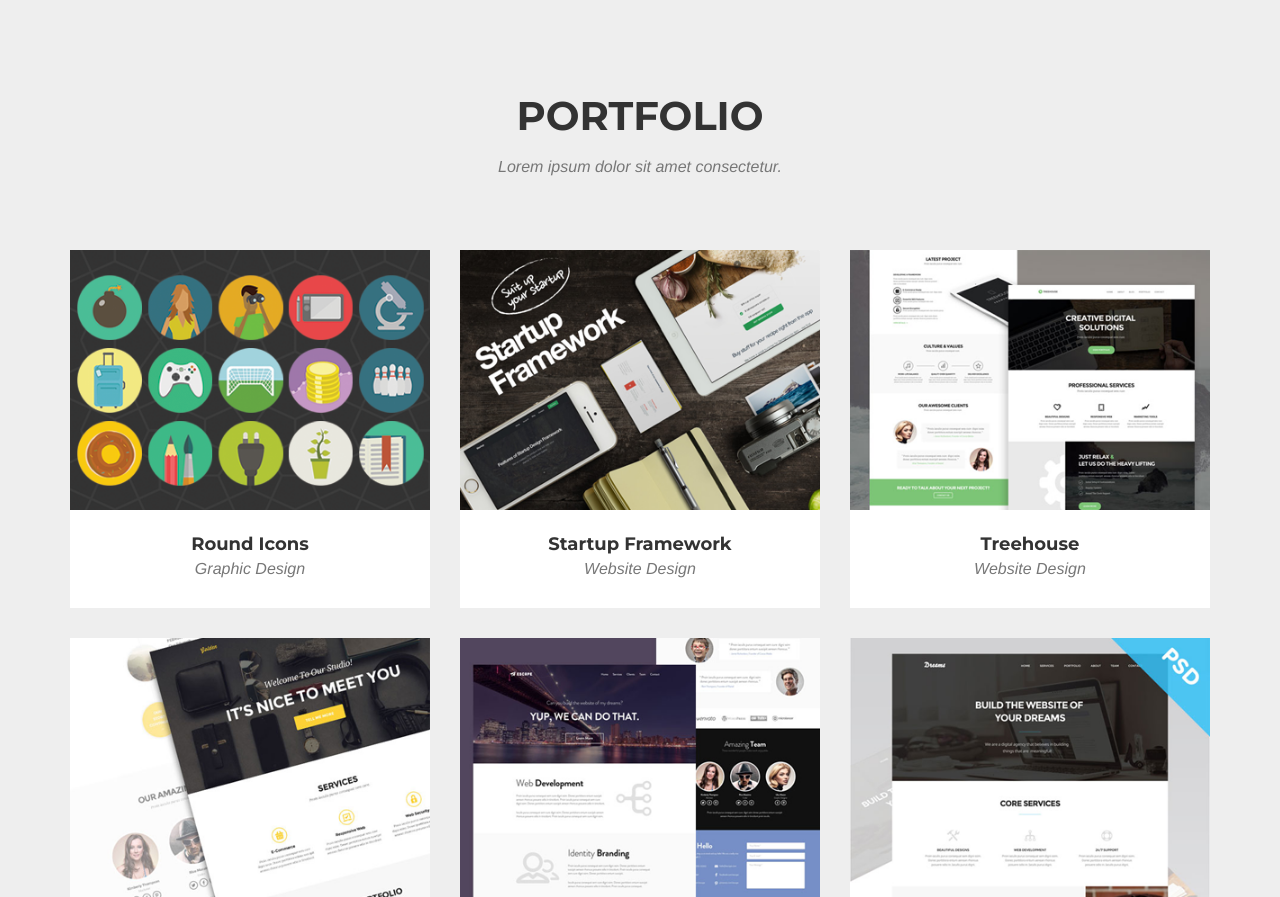
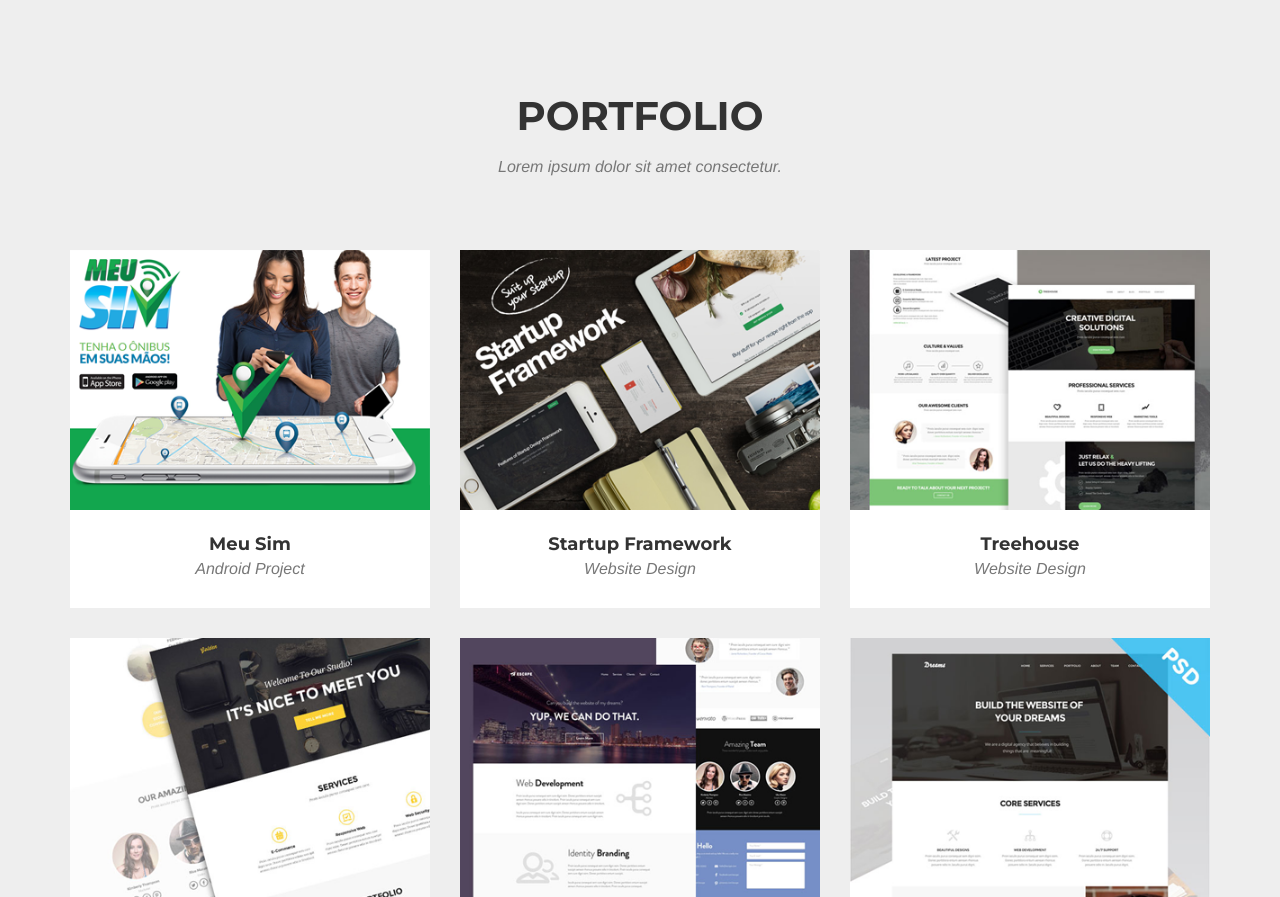
Before and after one commit to gustavoterras/gustavoterras.github.io, a PHP site: page / in a window 1280 px wide. Shown: the part 1516-2413 px from the top of the page. Run offline with PHP 8.4, Linux system fonts and the light colour scheme; some libraries are stand-ins or nearby versions; some web fonts are replaced.

Commit message:
Portifolios changes images and texts

```diff
--- a/index.html
+++ b/index.html
@@ -140,11 +140,11 @@
                                 <i class="fa fa-plus fa-3x"></i>
                             </div>
                         </div>
-                        <img src="img/portfolio/roundicons.png" class="img-responsive" alt="">
+                        <img src="img/portfolio/meusim/0.png" class="img-responsive" alt="">
                     </a>
                     <div class="portfolio-caption">
-                        <h4>Round Icons</h4>
-                        <p class="text-muted">Graphic Design</p>
+                        <h4>Meu Sim</h4>
+                        <p class="text-muted">Android Project</p>
                     </div>
                 </div>
                 <div class="col-md-4 col-sm-6 portfolio-item">
@@ -370,6 +370,7 @@
     </section>
 
     <!-- Clients Aside -->
+    <!--
     <aside class="clients">
         <div class="container">
             <div class="row">
@@ -396,6 +397,7 @@
             </div>
         </div>
     </aside>
+    -->
 
     <!-- Contact Section -->
     <section id="contact">
@@ -403,7 +405,7 @@
             <div class="row">
                 <div class="col-lg-12 text-center">
                     <h2 class="section-heading">Contact Us</h2>
-                    <h3 class="section-subheading text-muted">Lorem ipsum dolor sit amet consectetur.</h3>
+                    <h3 class="section-subheading text-muted"></h3>
                 </div>
             </div>
             <div class="row">
@@ -449,6 +451,7 @@
                     <span class="copyright">Copyright &copy; Your Website 2016</span>
                 </div>
                 <div class="col-md-4">
+                <!--
                     <ul class="list-inline social-buttons">
                         <li><a href="#"><i class="fa fa-twitter"></i></a>
                         </li>
@@ -457,6 +460,7 @@
                         <li><a href="#"><i class="fa fa-linkedin"></i></a>
                         </li>
                     </ul>
+                -->
                 </div>
                 <div class="col-md-4">
                     <ul class="list-inline quicklinks">
@@ -488,7 +492,7 @@
                         <div class="col-lg-8 col-lg-offset-2">
                             <div class="modal-body">
                                 <!-- Project Details Go Here -->
-                                <h2>Project Name</h2>
+                                <h2>Meu Sim</h2>
                                 <p class="item-intro text-muted">Lorem ipsum dolor sit amet consectetur.</p>
                                 <img class="img-responsive img-centered" src="img/portfolio/roundicons-free.png" alt="">
                                 <p>Use this area to describe your project. Lorem ipsum dolor sit amet, consectetur adipisicing elit. Est blanditiis dolorem culpa incidunt minus dignissimos deserunt repellat aperiam quasi sunt officia expedita beatae cupiditate, maiores repudiandae, nostrum, reiciendis facere nemo!</p>
--- a/scss/_variables.scss
+++ b/scss/_variables.scss
@@ -5,4 +5,4 @@ $brand-danger: #e74c3c;
 $gray-darkest: #222;
 $gray: #777;
 $gray-lighter: #f7f7f7;
-$placeholder-text: #bbbbbb;
+$placeholder-text: #ccc;
```
Also changed, not shown: css/agency.css (+4 -4 lines), less/agency.less (+4 -4 lines), css/agency.min.css, img/portfolio/ameida jr/image.png (added), img/portfolio/colab/image.png (added), img/portfolio/embarq/cab_1.png (added), img/portfolio/meusim/0.png (added), img/portfolio/roundicons.png (deleted), img/portfolio/sbhci/image.png (added), img/portfolio/sinait/image.png (added), img/portfolio/sindifisco/image.png (added), vendor/bootstrap/css/bootstrap.css.
